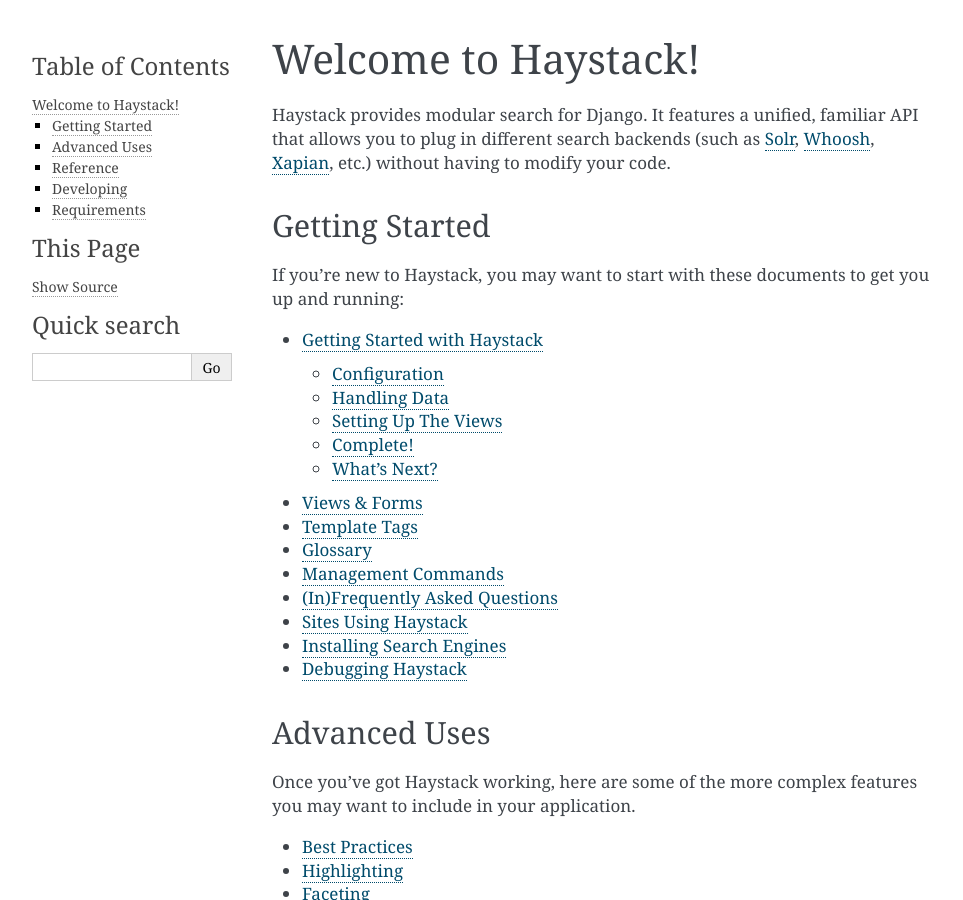
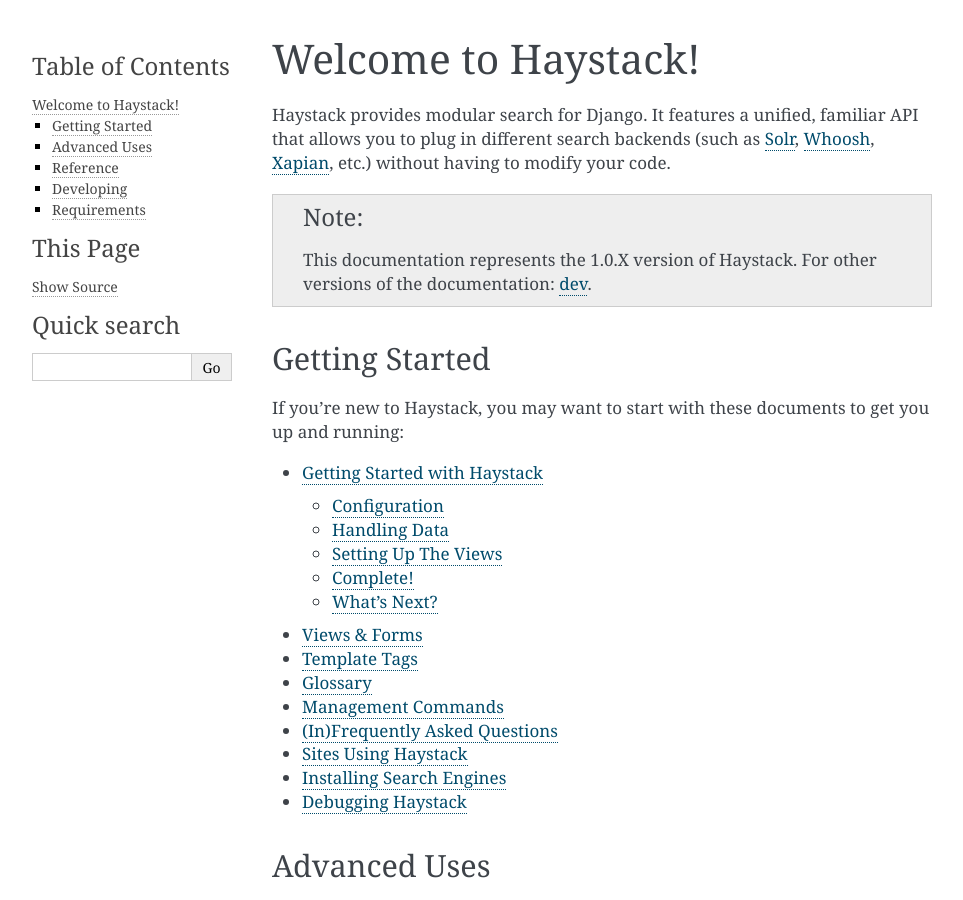
Before and after one commit to django-haystack/django-haystack, a Sphinx documentation site: the page built from docs/index.rst, in a window 1280 px wide and 900 px high. Shown: the whole window, without its empty margins (148-1111 px from the left). Built offline with Sphinx 7.4.7, drawn with Linux system fonts in a browser that asks for light colours.

Commit message:
Added a note about versions of the docs.

```diff
--- a/docs/index.rst
+++ b/docs/index.rst
@@ -9,6 +9,13 @@
 .. _Whoosh: http://whoosh.ca/
 .. _Xapian: http://xapian.org/
 
+
+.. note::
+
+    This documentation represents the 1.0.X version of Haystack. For
+    other versions of the documentation: `dev`_.
+
+.. _`dev`: http://docs.haystacksearch.org/dev/
 
 Getting Started
 ---------------
```
